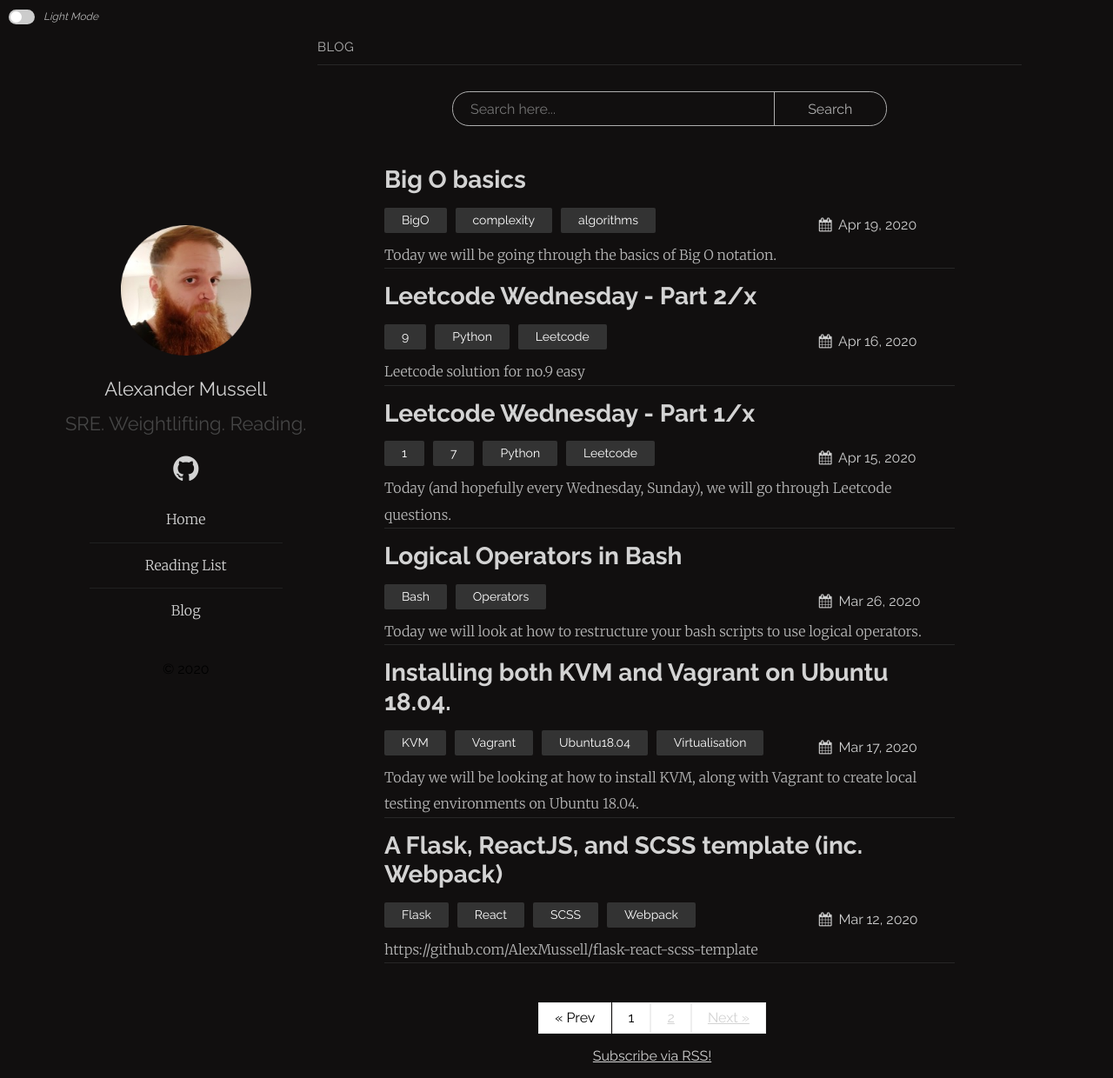
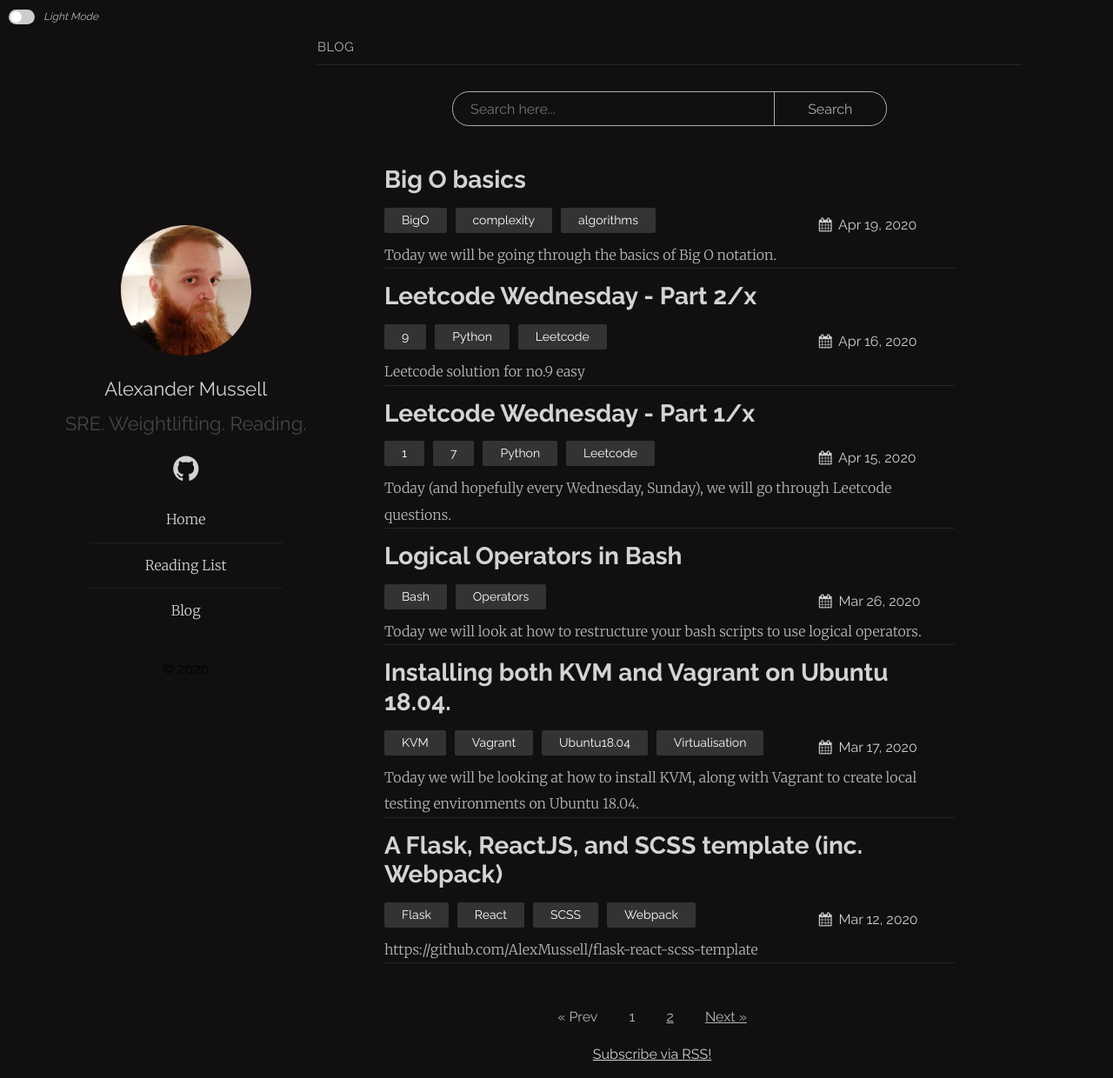
Before and after one commit to AlexMussell/alexmussell.github.io, a Jekyll site: the page built from blog/index.html, in a window 1280 px wide and 1240 px high. Shown: the whole window at 87% size. Built offline with Jekyll 4.4.1, drawn with Linux system fonts in a browser that asks for light colours; the list of posts is cut into pages by our own code; comment, search, counter and statistics services are not loaded.

Commit message:
pagination complete

```diff
--- a/_sass/plain.scss
+++ b/_sass/plain.scss
@@ -546,44 +546,22 @@ main {
   color: var(--page-text);
 }
 
-
 .pagination a, .pagination span {
   padding: 7px 18px;
-  border: 1px solid #eee;
+  border: none;
   margin-left: -2px;
   margin-right: -2px;
-  background-color: #ffffff;
+  color: var(--page-text);
+  background-color: var(--background-color);
   display: inline-block;
 }
 
 .pagination a {
   &:hover {
-      background-color: #f1f1f1;
-      color: #333;
+      color: var(--link-colour);
   }
 }
 
 .pagination {
   text-align: center;
 }
-
-
-.pagination a, .pagination span {
-  padding: 7px 18px;
-  border: 1px solid #eee;
-  margin-left: -2px;
-  margin-right: -2px;
-  background-color: #ffffff;
-  display: inline-block;
-}
-
-.pagination a {
-  &:hover {
-      background-color: #f1f1f1;
-      color: #333;
-  }
-}
-
-.pagination {
-  text-align: center;
-}
```
